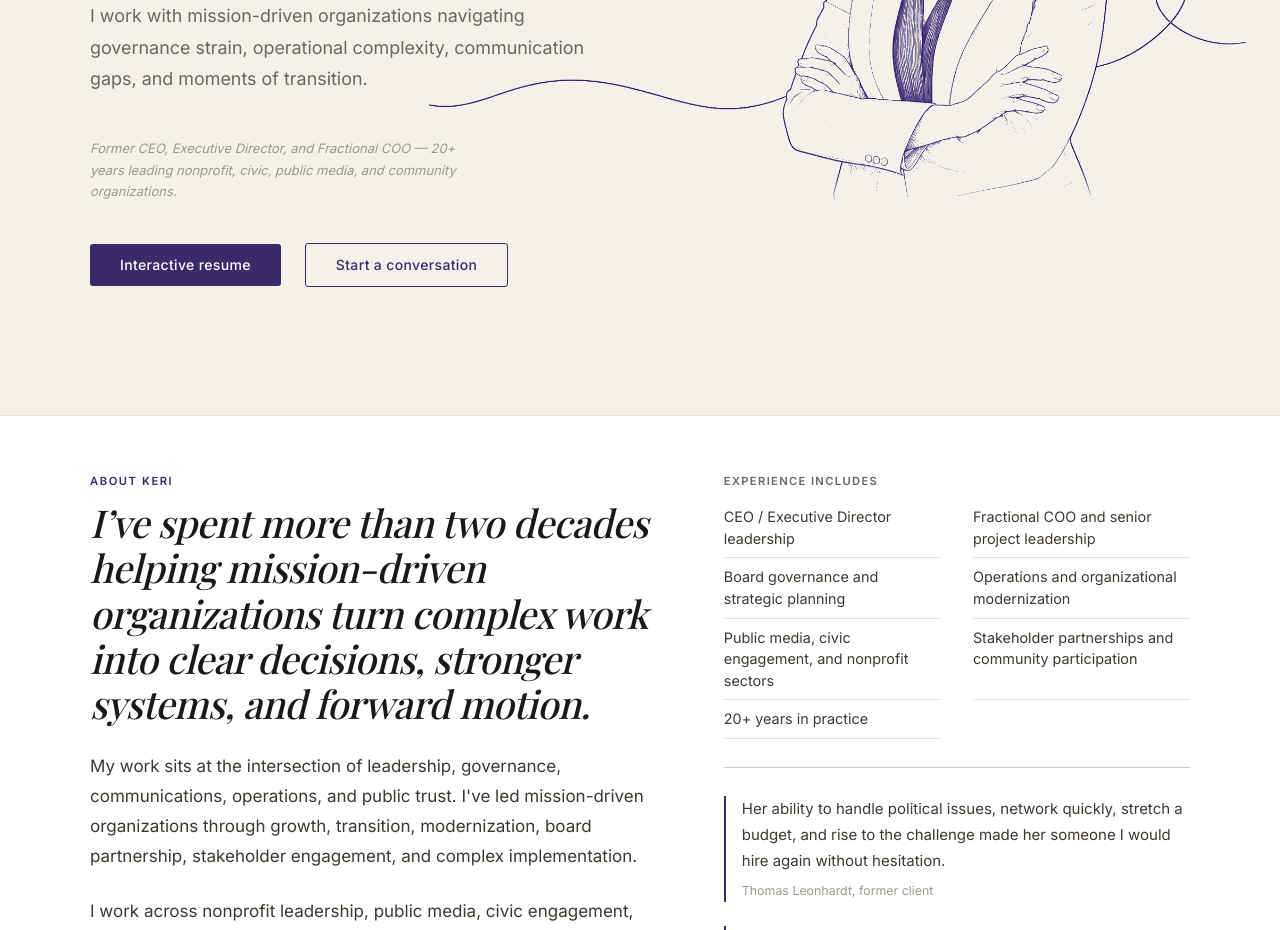
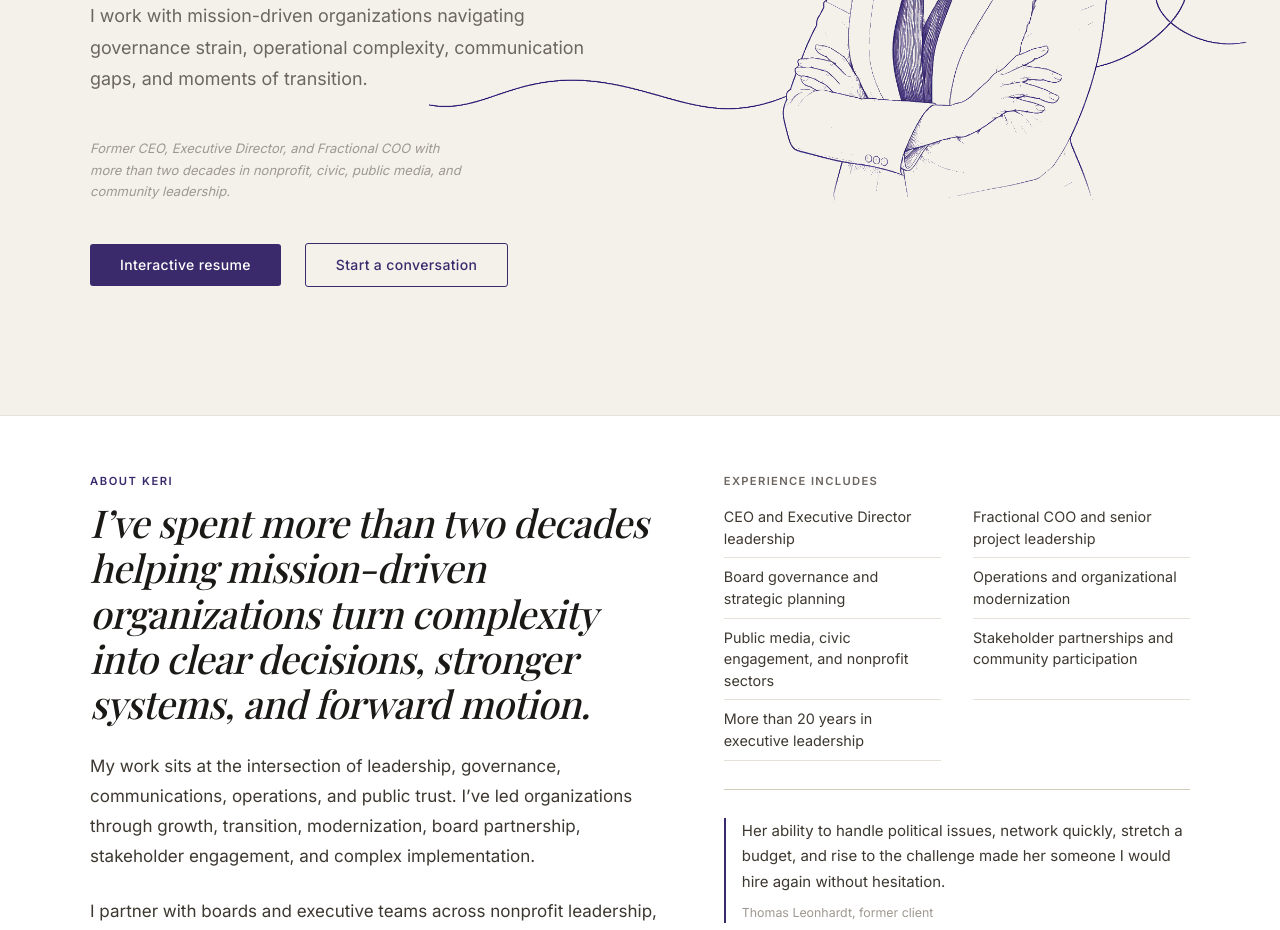
Before and after one commit to KStokstad/keristokstad-site, a React (Vite) app: page / in a window 1280 px wide. Shown: the part 580-1510 px from the top of the page. Built offline with nearby package versions, Linux system fonts and the light colour scheme; a web font is replaced by a local one.

Commit message:
Update site copy and interactive resume link.
Refresh hero credentials, About Keri text, and point resume CTAs to the new Claude artifact.

Co-authored-by: Cursor <cursoragent@cursor.com>

```diff
--- a/src/content.js
+++ b/src/content.js
@@ -15,30 +15,30 @@ export const siteContent = {
     eyebrow: 'Senior adviser · governance · operations · implementation',
     headline: `I help leaders move\nimportant work forward\nwhen the structure\nisn’t working.`,
     sub: 'I work with mission-driven organizations navigating governance strain, operational complexity, communication gaps, and moments of transition.',
-    credentials: `Former CEO, Executive Director, and Fractional COO — 20+ years leading nonprofit, civic, public media, and community organizations.`,
+    credentials: `Former CEO, Executive Director, and Fractional COO with more than two decades in nonprofit, civic, public media, and community leadership.`,
     ctaPrimary: { label: 'Start a conversation', href: '#contact' },
     ctaSecondary: {
       label: 'Interactive resume',
-      href: 'https://claude.ai/public/artifacts/94358d4c-b441-4000-9589-ee9eaecf1431',
+      href: 'https://claude.ai/public/artifacts/5f8d1b16-35d2-4aaa-84aa-8cc90e75efe7',
       title: 'Built with Claude',
     },
   },
 
   about: {
     label: 'About Keri',
-    headline: `I’ve spent more than two decades helping mission-driven organizations turn complex work into clear decisions, stronger systems, and forward motion.`,
+    headline: `I’ve spent more than two decades helping mission-driven organizations turn complexity into clear decisions, stronger systems, and forward motion.`,
     body: [
-      `My work sits at the intersection of leadership, governance, communications, operations, and public trust. I've led mission-driven organizations through growth, transition, modernization, board partnership, stakeholder engagement, and complex implementation.`,
-      `I work across nonprofit leadership, public media, civic engagement, and operational implementation, partnering with boards and executive teams to build the practical structures needed to move complex work forward.`,
+      `My work sits at the intersection of leadership, governance, communications, operations, and public trust. I’ve led organizations through growth, transition, modernization, board partnership, stakeholder engagement, and complex implementation.`,
+      `I partner with boards and executive teams across nonprofit leadership, public media, and civic organizations to build the practical structures needed for sound decisions and lasting progress.`,
     ],
     credentials: [
-      'CEO / Executive Director leadership',
+      'CEO and Executive Director leadership',
       'Fractional COO and senior project leadership',
       'Board governance and strategic planning',
       'Operations and organizational modernization',
       'Public media, civic engagement, and nonprofit sectors',
       'Stakeholder partnerships and community participation',
-      '20+ years in practice',
+      'More than 20 years in executive leadership',
     ],
     testimonials: [
       {
@@ -125,7 +125,7 @@ export const siteContent = {
       { text: 'More projects, writing, and a full interactive record live in my ' },
       {
         text: 'interactive resume',
-        href: 'https://claude.ai/public/artifacts/94358d4c-b441-4000-9589-ee9eaecf1431',
+        href: 'https://claude.ai/public/artifacts/5f8d1b16-35d2-4aaa-84aa-8cc90e75efe7',
       },
       { text: ' →' },
     ],
```
